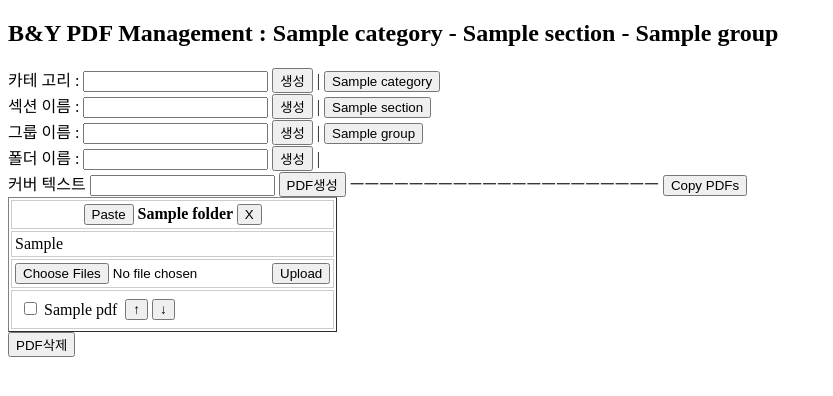
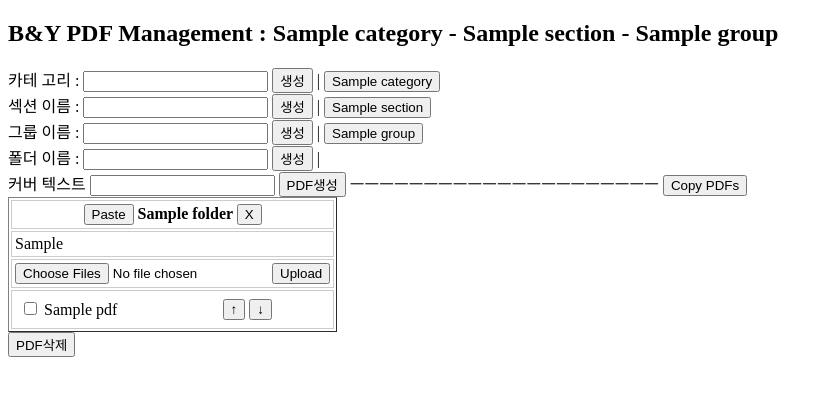
Before and after one commit to bnyid/pdfgod2, a Django app: page / in a window 1280 px wide. Shown: the top 396 px of the page, without its empty margins (0-833 px from the left). Run offline with Django 5.2, Linux system fonts and the light colour scheme; tables that the repository leaves empty hold one stand-in row (values such as "Sample post"); parts of the project's set-up code (start-up, migrations or seed data) failed here and were passed over.

Commit message:
표 너비 조절시 화살표 문제 해결

```diff
--- a/static/css/main.css
+++ b/static/css/main.css
@@ -18,13 +18,22 @@ header {
 }
 
 
-
+table.no-border {
+   width: 100%; /* 테이블 전체 너비를 화면에 맞춤 */
+}
 
 th, td {
-   white-space: nowrap; /* 셀 내용을 줄 바꿈 없이 한 줄에 표시 */
    padding: 3px; /* 셀 패딩 설정 */
    border: 1px solid #ccc; /* 셀 테두리 설정 */
-   max-width: 400px; /* 최대 너비 설정 */
+}
+
+td.ellipsis {
+   white-space: nowrap; /* 셀 내용을 줄 바꿈 없이 한 줄에 표시 */
    overflow: hidden; /* 내용이 넘치면 숨김 */
    text-overflow: ellipsis; /* 넘치는 텍스트를 말줄임표로 표시 */
+   max-width: 400px; /* 첫 번째 셀의 최대 너비 설정 */
 }
+
+td {
+   min-width: 50px; /* 모든 셀의 최소 너비 설정 */
+}
--- a/templates/index.html
+++ b/templates/index.html
@@ -143,7 +143,7 @@
                     <table class="no-border">
                         {% for pdf in pdfs %}
                         <tr>
-                            <td>
+                            <td class ="ellipsis">
                                     <input type="hidden" class="input_checkbox" name="folder_id" value="{{folder.id}}">
                                     <input type="checkbox" class="input_checkbox" name="pdf_ids" id="checkbox_{{pdf.id}}"  value="{{pdf.id}}">
                                     <label for="checkbox_{{pdf.id}}">{{pdf.name}}</label>
```
